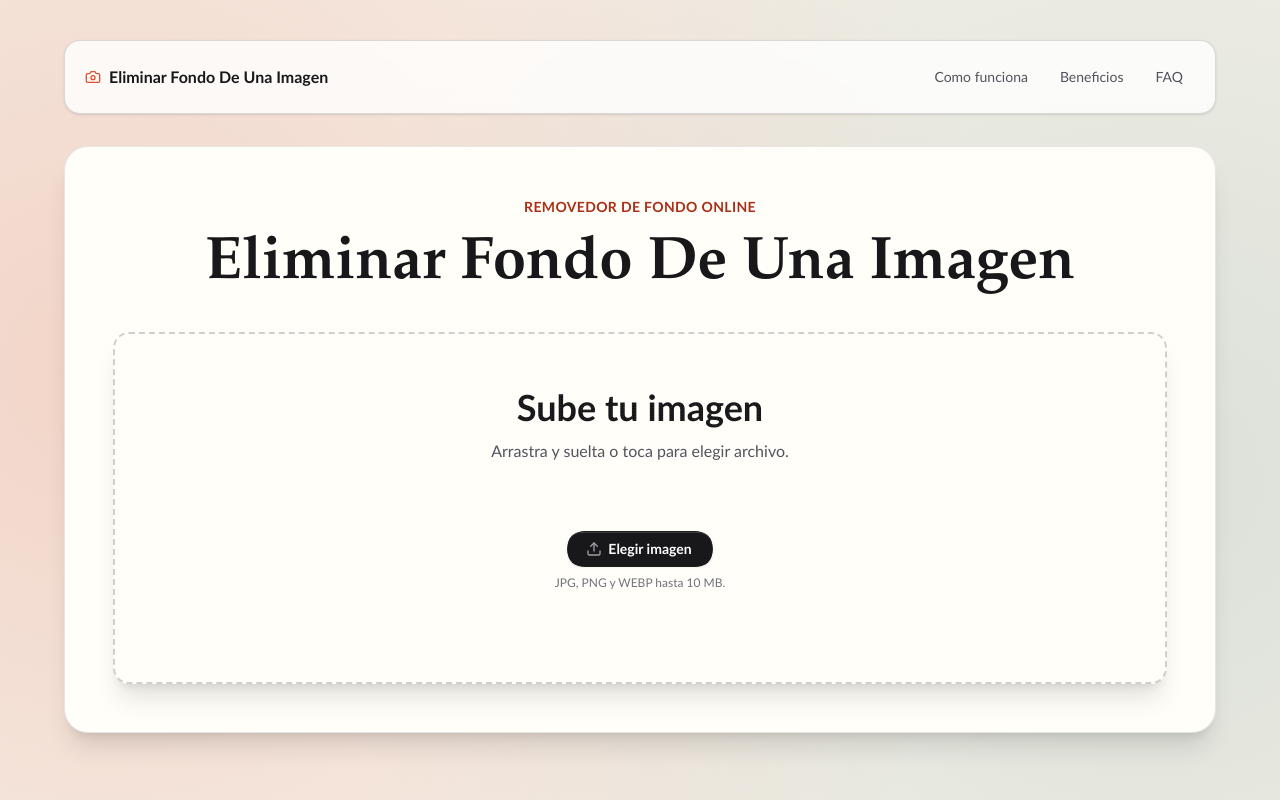
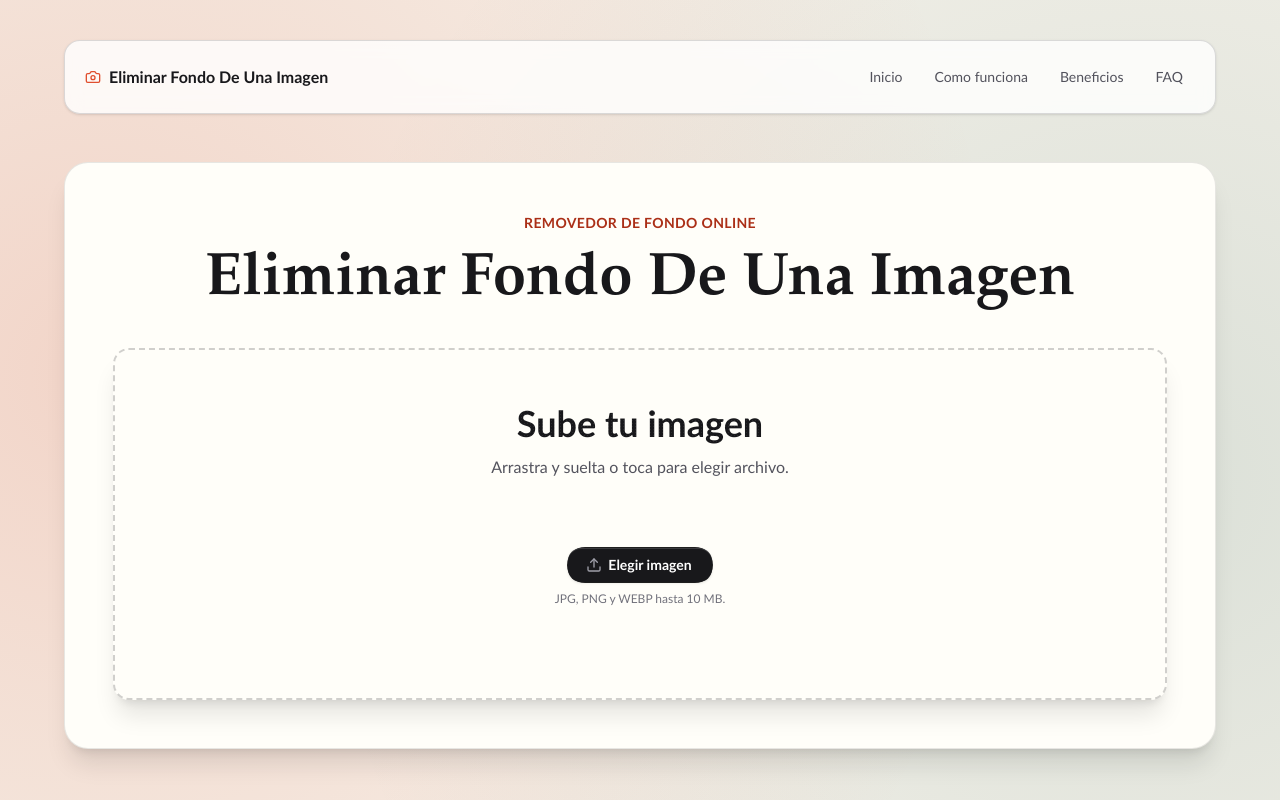
Before and after one commit to gabegarcia15/QuitarFondoOnline, a Next.js app: page / in a window 1280 px wide. Shown: the top 800 px of the page. Built offline with nearby package versions, Linux system fonts and the light colour scheme; no server answers.

Commit message:
feat: ✨ Add site header and footer components

```diff
--- a/src/app/layout.tsx
+++ b/src/app/layout.tsx
@@ -1,5 +1,6 @@
 import type { Metadata } from "next";
 import { siteConfig } from "@/config/site";
+import { SiteFooter, SiteHeader } from "@/components/site-chrome";
 import "./globals.css";
 
 export const metadata: Metadata = {
@@ -27,7 +28,11 @@ export const metadata: Metadata = {
 export default function RootLayout({ children }: { children: React.ReactNode }) {
   return (
     <html lang="es">
-      <body>{children}</body>
+      <body>
+        <SiteHeader />
+        {children}
+        <SiteFooter />
+      </body>
     </html>
   );
 }
--- a/src/components/lead-magnet/landing-page.tsx
+++ b/src/components/lead-magnet/landing-page.tsx
@@ -2,9 +2,8 @@
 
 import type React from "react";
 import Link from "next/link";
-import { Camera, CheckCircle2, Clock3, Layers2, ShieldCheck } from "lucide-react";
+import { CheckCircle2, Clock3, Layers2, ShieldCheck } from "lucide-react";
 import { Button } from "@/components/ui/button";
-import { siteConfig } from "@/config/site";
 import { buildBackgroundRemoverRedirectUrl } from "@/lib/redirect";
 import { DemoUploader } from "./demo-uploader";
 
@@ -31,28 +30,8 @@ export function LeadMagnetPage() {
   const backgroundRemoverUrl = buildBackgroundRemoverRedirectUrl();
 
   return (
-    <main className="min-h-dvh py-6 sm:py-8 lg:py-10">
-      <header className="section-shell rounded-2xl border border-zinc-900/15 bg-white/80 p-4 shadow-sm backdrop-blur sm:p-5">
-        <div className="flex flex-wrap items-center justify-between gap-3">
-          <a href="#inicio" className="inline-flex items-center gap-2 text-base/6 font-semibold text-zinc-900">
-            <Camera className="size-4 text-[var(--brand)]" />
-            {siteConfig.name}
-          </a>
-          <nav className="flex flex-wrap items-center gap-2">
-            <a href="#como-funciona" className="rounded-full px-3 py-1 text-sm/6 text-zinc-600 hover:bg-zinc-900/5">
-              Como funciona
-            </a>
-            <a href="#beneficios" className="rounded-full px-3 py-1 text-sm/6 text-zinc-600 hover:bg-zinc-900/5">
-              Beneficios
-            </a>
-            <a href="#faq" className="rounded-full px-3 py-1 text-sm/6 text-zinc-600 hover:bg-zinc-900/5">
-              FAQ
-            </a>
-          </nav>
-        </div>
-      </header>
-
-      <section id="inicio" className="section-shell mt-6 sm:mt-8">
+    <main className="py-1 sm:py-2">
+      <section id="inicio" className="section-shell">
         <article className="rounded-3xl border border-zinc-900/10 bg-(--bg-card) p-7 shadow-xl sm:p-10 lg:p-12">
           <div className="grid gap-3 text-center sm:gap-4">
             <p className="text-sm/6 font-semibold uppercase tracking-wide text-[var(--brand-deep)]">
@@ -163,21 +142,6 @@ export function LeadMagnetPage() {
           </Link>
         </div>
       </section>
-
-      <footer className="section-shell mt-10 border-t border-zinc-900/10 pt-6 text-sm/6 text-zinc-600">
-        <div className="flex flex-wrap items-center justify-between gap-3">
-          <p>© {new Date().getFullYear()} {siteConfig.name}</p>
-          <div className="flex items-center gap-4">
-            <Link href="/terms" className="font-medium text-zinc-700 hover:text-zinc-900">
-              Terminos
-            </Link>
-            <Link href="/privacy" className="font-medium text-zinc-700 hover:text-zinc-900">
-              Privacidad
-            </Link>
-          </div>
-        </div>
-        <p className="mt-2">Procesamiento rapido de fondos para imagenes.</p>
-      </footer>
     </main>
   );
 }
--- /dev/null
+++ b/src/components/site-chrome.tsx
@@ -0,0 +1,59 @@
+import Link from "next/link";
+import { Camera } from "lucide-react";
+import { siteConfig } from "@/config/site";
+
+const navLinks = [
+  { href: "/#inicio", label: "Inicio" },
+  { href: "/#como-funciona", label: "Como funciona" },
+  { href: "/#beneficios", label: "Beneficios" },
+  { href: "/#faq", label: "FAQ" },
+] as const;
+
+export function SiteHeader() {
+  return (
+    <header className="py-6 sm:py-8 lg:py-10">
+      <div className="section-shell rounded-2xl border border-zinc-900/15 bg-white/80 p-4 shadow-sm backdrop-blur sm:p-5">
+        <div className="flex flex-wrap items-center justify-between gap-3">
+          <Link href="/#inicio" className="inline-flex items-center gap-2 text-base/6 font-semibold text-zinc-900">
+            <Camera className="size-4 text-[var(--brand)]" />
+            {siteConfig.name}
+          </Link>
+          <nav className="flex flex-wrap items-center gap-2">
+            {navLinks.map((link) => (
+              <Link
+                key={link.href}
+                href={link.href}
+                className="rounded-full px-3 py-1 text-sm/6 text-zinc-600 hover:bg-zinc-900/5"
+              >
+                {link.label}
+              </Link>
+            ))}
+          </nav>
+        </div>
+      </div>
+    </header>
+  );
+}
+
+export function SiteFooter() {
+  return (
+    <footer className="mt-10 border-t border-zinc-900/10 pt-6 pb-8 text-sm/6 text-zinc-600">
+      <div className="section-shell">
+        <div className="flex flex-wrap items-center justify-between gap-3">
+          <p>
+            © {new Date().getFullYear()} {siteConfig.name}
+          </p>
+          <div className="flex items-center gap-4">
+            <Link href="/terms" className="font-medium text-zinc-700 hover:text-zinc-900">
+              Terminos
+            </Link>
+            <Link href="/privacy" className="font-medium text-zinc-700 hover:text-zinc-900">
+              Privacidad
+            </Link>
+          </div>
+        </div>
+        <p className="mt-2">Procesamiento rapido de fondos para imagenes.</p>
+      </div>
+    </footer>
+  );
+}
```
